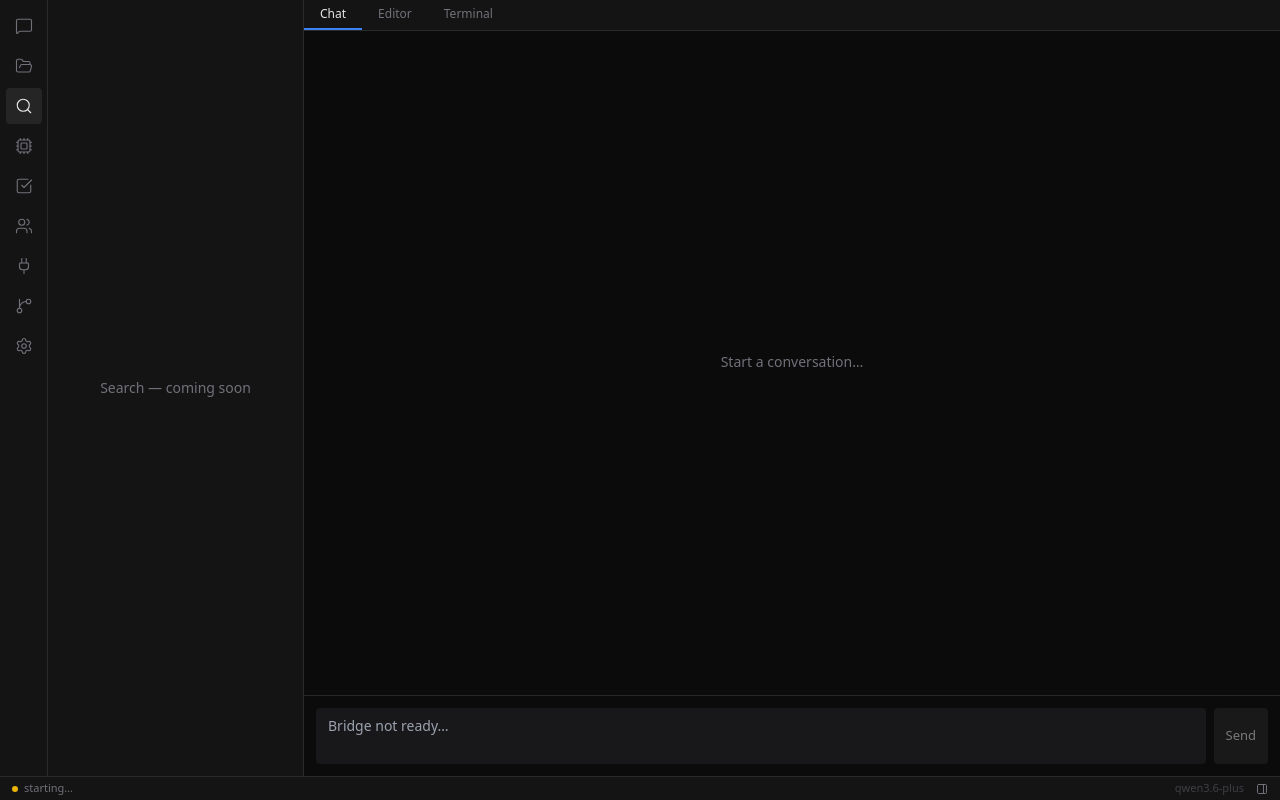
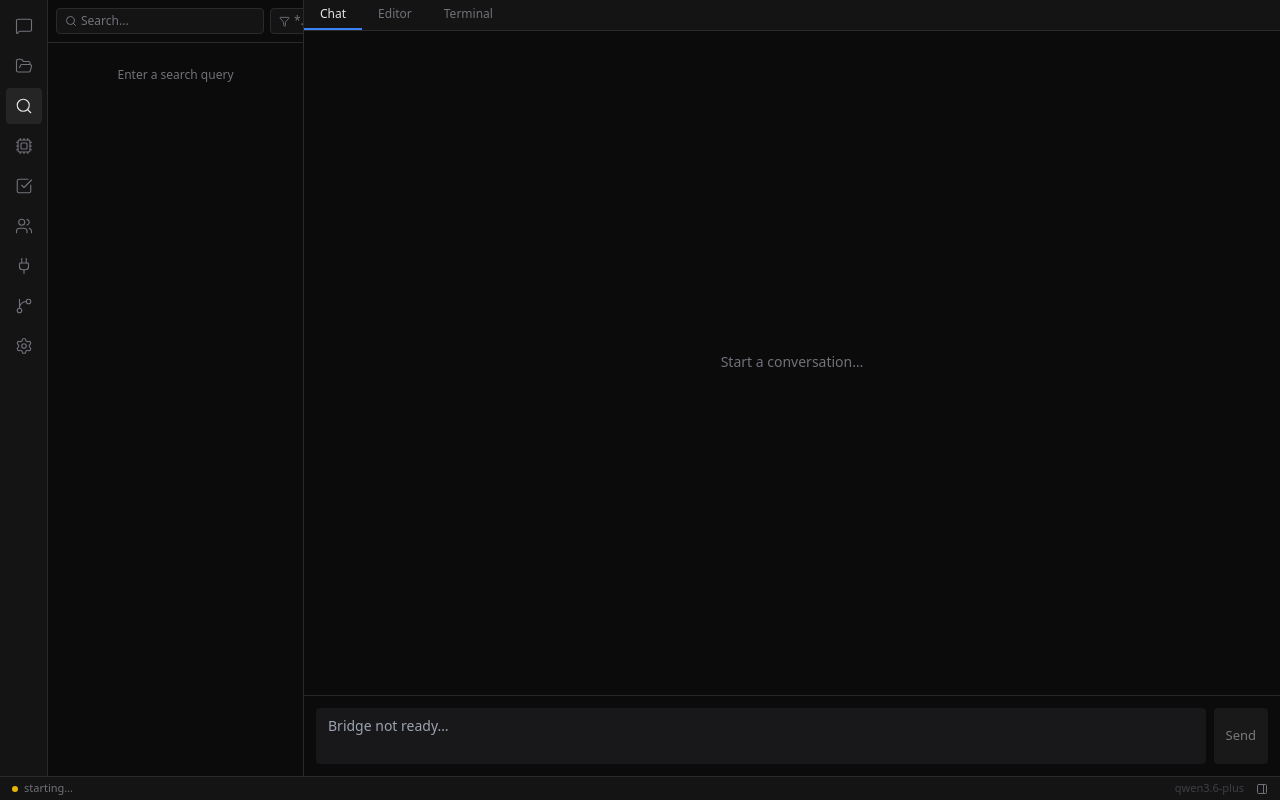
Before and after one commit to otc-fund/Cleak, a React (Vite) app in the folder gui/: page / in a window 1280 px wide. Both pictures are taken after a click on the button 23 px from the left and 106 px from the top of the page. Built offline with nearby package versions, Linux system fonts and the light colour scheme.

Commit message:
feat(search): GrepPanel with query/glob/regex controls
Co-Authored-By: Claude Opus 4.7 <noreply@anthropic.com>

```diff
--- a/gui/src/renderer/components/layout/SidePanel.tsx
+++ b/gui/src/renderer/components/layout/SidePanel.tsx
@@ -3,6 +3,7 @@ import { useUi } from '../../store/ui';
 import { SettingsPanel } from '../settings/SettingsPanel';
 import { FilePanel } from '../files/FilePanel';
 import { ProcessList } from '../terminal/ProcessList';
+import { GrepPanel } from '../search/GrepPanel';
 
 function PanelPlaceholder({ label }: { label: string }): React.ReactElement {
   return (
@@ -17,7 +18,7 @@ function PanelContent(): React.ReactElement {
   switch (activeActivity) {
     case 'settings': return <SettingsPanel />;
     case 'files':    return <FilePanel />;
-    case 'search':   return <PanelPlaceholder label="Search" />;
+    case 'search':   return <GrepPanel />;
     case 'processes': return <ProcessList />;
     case 'tasks':    return <PanelPlaceholder label="Tasks & Todos" />;
     case 'agents':   return <PanelPlaceholder label="Agents" />;
--- /dev/null
+++ b/gui/src/renderer/components/search/GrepPanel.tsx
@@ -0,0 +1,64 @@
+import React from 'react';
+import { Search, Regex, Filter, Loader2 } from 'lucide-react';
+import { useSearch } from '../../store/search';
+import { GrepResults } from './GrepResults';
+
+const PROJECT_CWD = 'D:\\cleak2';
+
+export function GrepPanel(): React.ReactElement {
+  const {
+    grepQuery, grepGlob, grepRegex, grepRunning,
+    setGrepQuery, setGrepGlob, toggleGrepRegex, runGrep,
+  } = useSearch();
+
+  function handleRun() { void runGrep(PROJECT_CWD); }
+  function handleKeyDown(e: React.KeyboardEvent) {
+    if (e.key === 'Enter') handleRun();
+  }
+
+  return (
+    <div className="flex flex-col h-full bg-[#0b0b0b]">
+      <div className="flex items-center gap-1.5 p-2 border-b border-border shrink-0">
+        <div className="flex-1 flex items-center gap-1 bg-surface rounded border border-border px-2 py-1">
+          <Search size={12} className="text-muted shrink-0" />
+          <input
+            className="flex-1 bg-transparent text-xs text-primary outline-none placeholder:text-muted"
+            placeholder="Search..."
+            value={grepQuery}
+            onChange={e => setGrepQuery(e.target.value)}
+            onKeyDown={handleKeyDown}
+          />
+        </div>
+        <div className="flex items-center bg-surface rounded border border-border px-2 py-1 w-28">
+          <Filter size={11} className="text-muted shrink-0 mr-1" />
+          <input
+            className="flex-1 bg-transparent text-xs text-primary outline-none w-16 placeholder:text-muted"
+            placeholder="*.ts"
+            value={grepGlob}
+            onChange={e => setGrepGlob(e.target.value)}
+          />
+        </div>
+        <button
+          className={`p-1.5 rounded border transition-colors ${
+            grepRegex ? 'bg-accent/20 border-accent text-accent' : 'border-border text-muted hover:text-primary'
+          }`}
+          onClick={toggleGrepRegex}
+          title="Regex"
+        >
+          <Regex size={12} />
+        </button>
+        <button
+          className="p-1.5 rounded border border-border text-muted hover:text-primary transition-colors disabled:opacity-40"
+          onClick={handleRun}
+          disabled={!grepQuery || grepRunning}
+        >
+          {grepRunning ? <Loader2 size={12} className="animate-spin" /> : <Search size={12} />}
+        </button>
+      </div>
+
+      <div className="flex-1 min-h-0 overflow-auto">
+        <GrepResults />
+      </div>
+    </div>
+  );
+}
--- /dev/null
+++ b/gui/src/renderer/components/search/GrepResults.tsx
@@ -0,0 +1,5 @@
+import React from 'react';
+
+export function GrepResults(): React.ReactElement {
+  return <div className="px-3 py-6 text-xs text-muted text-center">Enter a search query</div>;
+}
```
